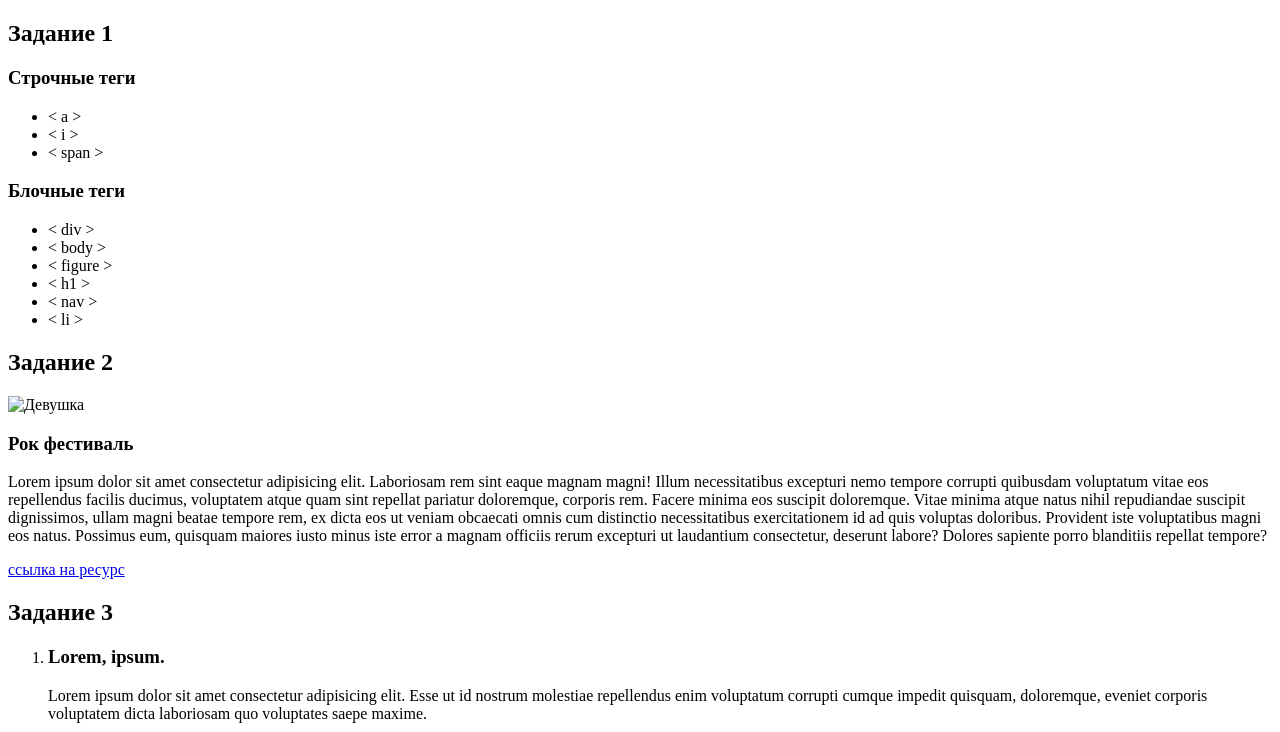
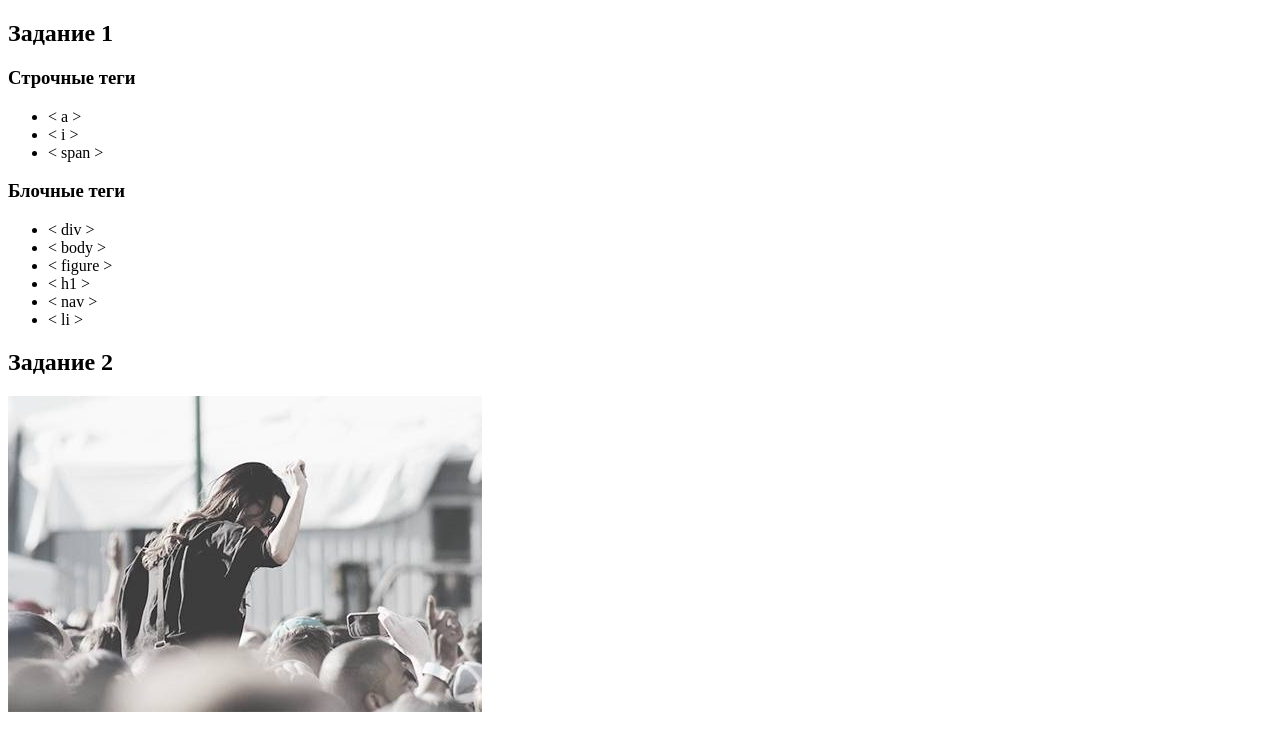
Before and after one commit to ValeriiaChorna/goit-fe-course, a plain HTML site: page html-css/Module_1/index1a.html in a window 1280 px wide. Shown: the top 732 px of the page. Drawn offline with Linux system fonts and the light colour scheme; the site is published under a folder, as on GitHub Pages, so addresses that start at the root find nothing.

Commit message:
src for img was change

```diff
--- a/html-css/Module_1/index1a.html
+++ b/html-css/Module_1/index1a.html
@@ -30,7 +30,7 @@
 <section>
     <h2>Задание 2</h2>
     <article>
-      <img src="/html-css/Module_1/img/1.music festival.jpg" alt="Девушка">
+      <img src="img/1.music festival.jpg" alt="Девушка">
       <h3>Рок фестиваль</h3>
       <p>Lorem ipsum dolor sit amet consectetur adipisicing elit. Laboriosam rem sint eaque magnam magni! Illum necessitatibus excepturi nemo tempore corrupti quibusdam voluptatum vitae eos repellendus facilis ducimus, voluptatem atque quam sint repellat pariatur doloremque, corporis rem. Facere minima eos suscipit doloremque. Vitae minima atque natus nihil repudiandae suscipit dignissimos, ullam magni beatae tempore rem, ex dicta eos ut veniam obcaecati omnis cum distinctio necessitatibus exercitationem id ad quis voluptas doloribus. Provident iste voluptatibus magni eos natus. Possimus eum, quisquam maiores iusto minus iste error a magnam officiis rerum excepturi ut laudantium consectetur, deserunt labore? Dolores sapiente porro blanditiis repellat tempore?</p>
       <a target="_blank" href="https://htmlreference.io/">ссылка на ресурс</a>
```
